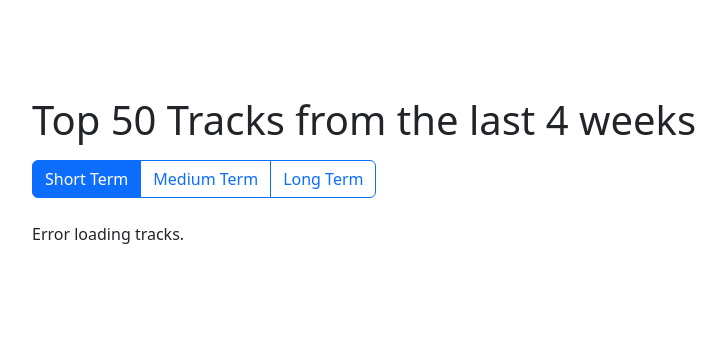
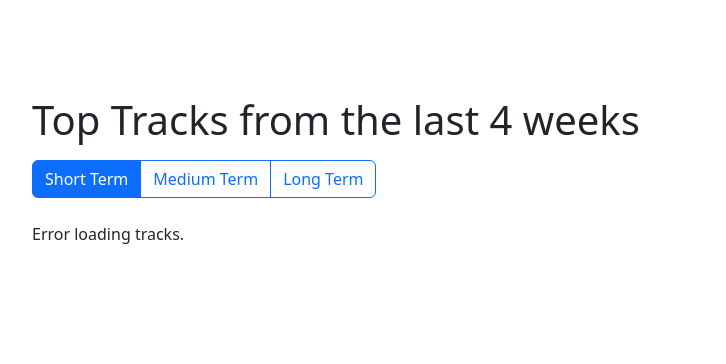
Before and after one commit to aegis945/spotify_project, a Django app: template playlist_tool/templates/playlist_tool/top_tracks.html in a window 1280 px wide. Shown: the part 56-420 px from the top of the page, without its empty margins (62-788 px from the left). Run offline with Django 5.2, Linux system fonts and the light colour scheme; the template is opened without the code that fills it, so the values that code supplies are empty.

Commit message:
split js file into two and change wording

```diff
--- a/playlist_tool/static/playlist_tool/app.js
+++ b/playlist_tool/static/playlist_tool/topTracks.js
@@ -8,9 +8,9 @@
     const timeButtons = document.querySelectorAll(".btn-group button");
 
     const timeRangeMapping = {
-        short_term: "Top 50 Tracks from the last 4 weeks",
-        medium_term: "Top 50 Tracks from the last 6 months",
-        long_term: "Top 50 Tracks from the past year"
+        short_term: "Top Tracks from the last 4 weeks",
+        medium_term: "Top Tracks from the last 6 months",
+        long_term: "Top Tracks from the past year"
     };
 
     timeButtons.forEach(button => {
@@ -33,7 +33,7 @@
                             <span class="visually-hidden">Loading...</span>
                           </div>`;
 
-    fetch(`/fetch-top-tracks/?time_range=${timeRange}&limit=50`)
+    fetch(`/fetch_top_tracks/?time_range=${timeRange}&limit=50`)
         .then(response => response.json())
         .then(data => {
             if (data.items) {
@@ -96,5 +96,5 @@
 
 function updateHeading(timeRange, timeRangeMapping) {
     const heading = document.querySelector("#top-heading");
-    heading.textContent = timeRangeMapping[timeRange] || "Top 50 Tracks";
+    heading.textContent = timeRangeMapping[timeRange] || "Top Tracks";
 }
--- a/playlist_tool/templates/playlist_tool/top_tracks.html
+++ b/playlist_tool/templates/playlist_tool/top_tracks.html
@@ -1,10 +1,10 @@
 {% extends "playlist_tool/layout.html" %}
 {% load static %}
-{% block title %}Top 50 Tracks{% endblock %}
+{% block title %}Top Tracks{% endblock %}
 
 {% block body %}
 <div class="container mt-5">
-    <h1 id="top-heading" class="mb-3">Top 50 Tracks from the last 4 weeks</h1>
+    <h1 id="top-heading" class="mb-3">Top Tracks from the last 4 weeks</h1>
     <div class="btn-group" role="group" aria-label="Time Range">
         <button type="button" class="btn btn-outline-primary" id="short_term">Short Term</button>
         <button type="button" class="btn btn-outline-primary" id="medium_term">Medium Term</button>
@@ -14,6 +14,6 @@
     </div>
 </div>
     {% block script %}
-        <script src="{% static 'playlist_tool/app.js' %}"></script>
+        <script src="{% static 'playlist_tool/topTracks.js' %}"></script>
     {% endblock %}
 {% endblock %}
```
